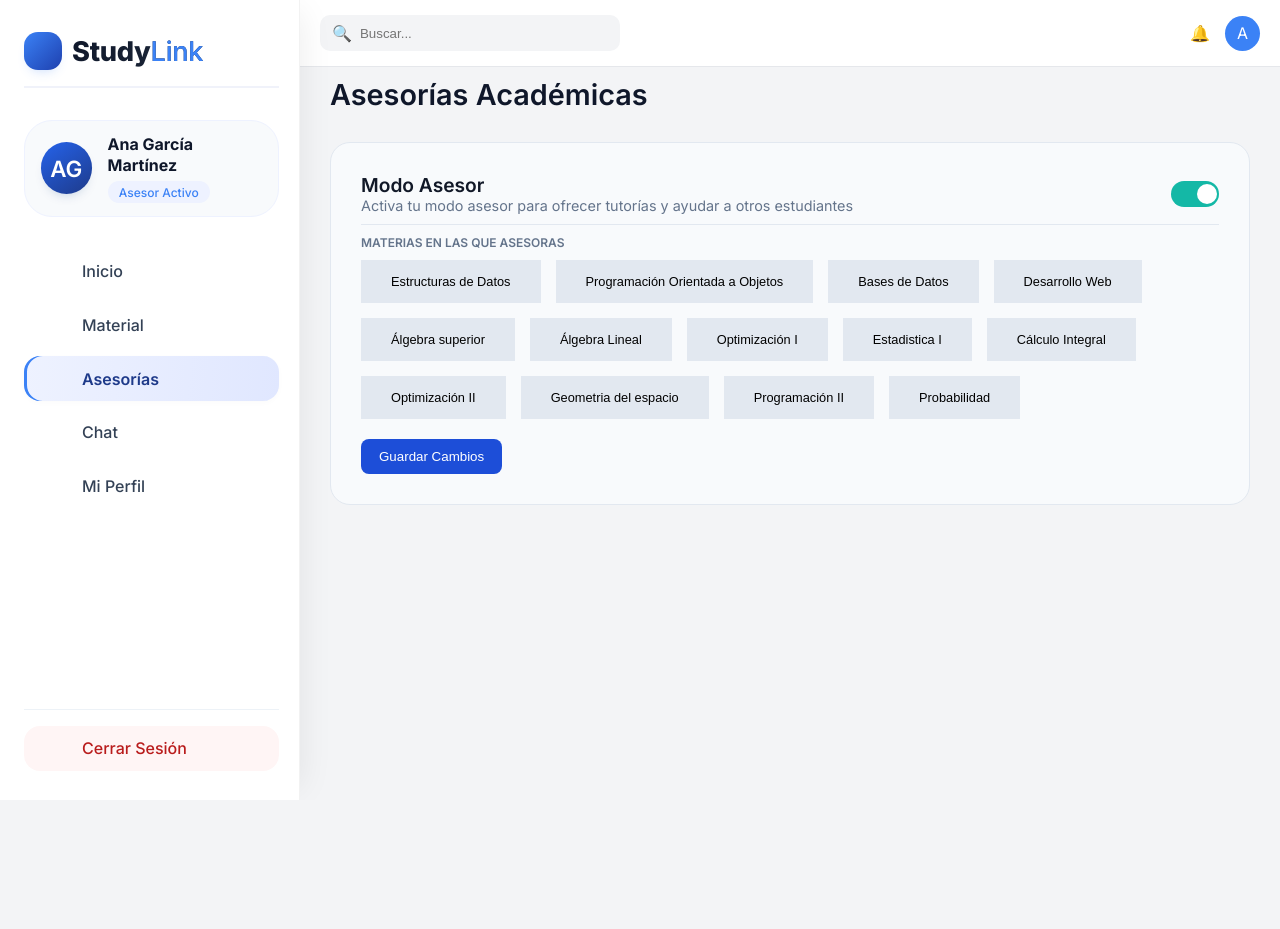
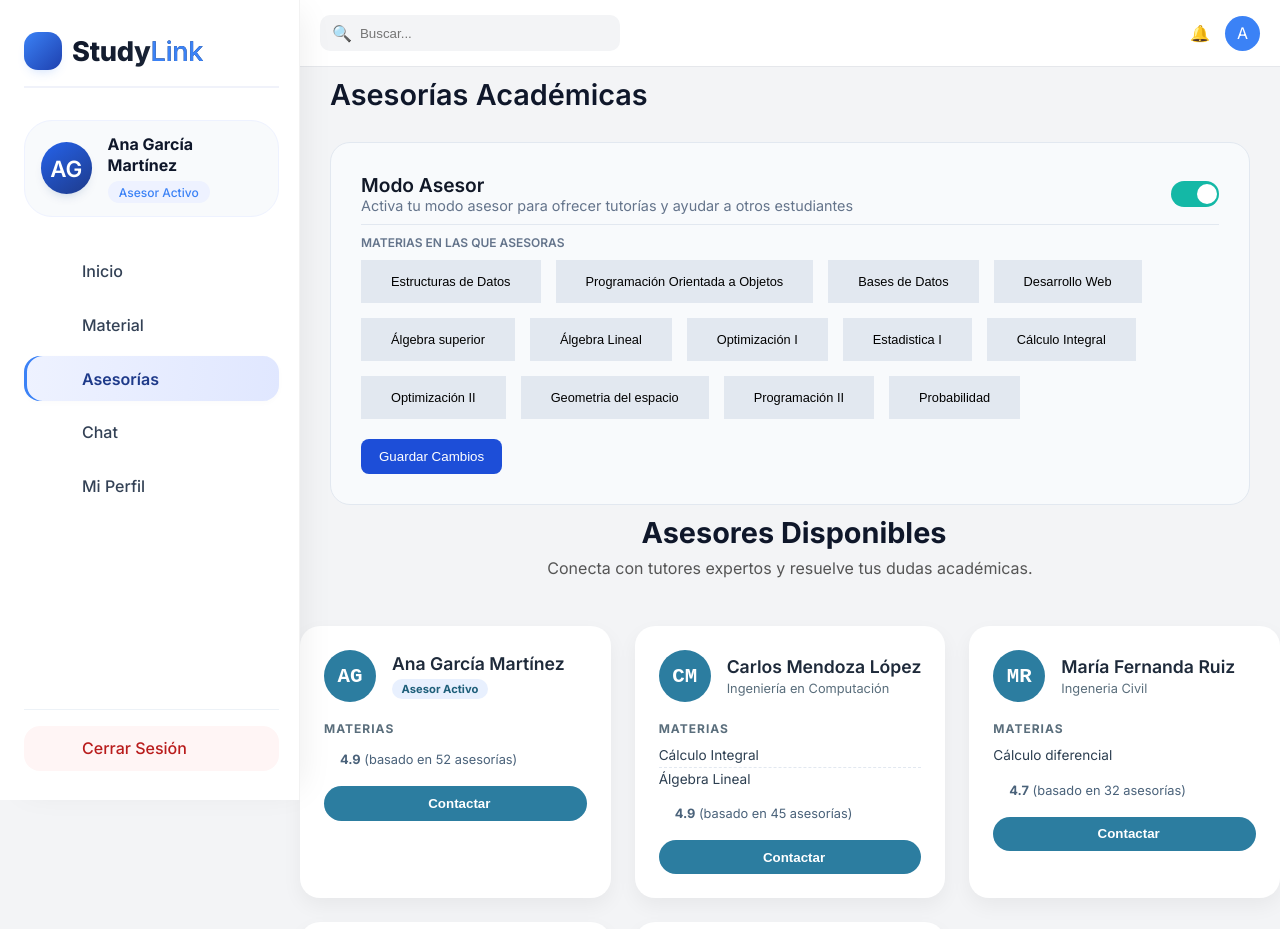
Before and after one commit to RecursosMAC/FrontEnd-Project, a Next.js app in the folder proyecto_studylink/: page /asesorias in a window 1280 px wide. Shown: the top 929 px of the page. Before the commit the page ends 800 px from the top, so only its background shows below. Built offline with nearby package versions, Linux system fonts and the light colour scheme.

Commit message:
creacion del modulo Tarjetas y creacion del modulo Estrellas y Notificaion con ayuda de IA

```diff
--- /dev/null
+++ b/proyecto_studylink/app/asesorias/Estrellas/Estrellas.module.css
@@ -0,0 +1,6 @@
+.estrellas {
+  display: inline-flex;
+  gap: 2px;
+  color: #f5b042;
+  font-size: 0.9rem;
+}
--- /dev/null
+++ b/proyecto_studylink/app/asesorias/Estrellas/Estrellas.tsx
@@ -0,0 +1,24 @@
+import styles from './Estrellas.module.css';
+
+interface EstrellasProps {
+  rating: number;
+}
+
+export const Estrellas = ({ rating }: EstrellasProps) => {
+  const fullStars = Math.floor(rating);
+  const hasHalf = rating - fullStars >= 0.3;
+  const stars = [];
+
+  for (let i = 0; i < fullStars; i++) {
+    stars.push(<i key={`star-${i}`} className="fas fa-star"></i>);
+  }
+  if (hasHalf) {
+    stars.push(<i key="star-half" className="fas fa-star-half-alt"></i>);
+  }
+  const emptyStars = 5 - fullStars - (hasHalf ? 1 : 0);
+  for (let i = 0; i < emptyStars; i++) {
+    stars.push(<i key={`empty-${i}`} className="far fa-star"></i>);
+  }
+
+  return <span className={styles.estrellas}>{stars}</span>;
+};
--- /dev/null
+++ b/proyecto_studylink/app/asesorias/Notificacion/Notificacion.module.css
@@ -0,0 +1,25 @@
+.notificacion {
+  position: fixed;
+  bottom: 20px;
+  left: 50%;
+  transform: translateX(-50%);
+  background: #2c7da0;
+  color: white;
+  padding: 0.8rem 1.5rem;
+  border-radius: 40px;
+  font-size: 0.9rem;
+  z-index: 1000;
+  box-shadow: 0 2px 8px rgba(0, 0, 0, 0.2);
+  animation: fadeInUp 0.3s ease;
+}
+
+@keyframes fadeInUp {
+  from {
+    opacity: 0;
+    transform: translateX(-50%) translateY(20px);
+  }
+  to {
+    opacity: 1;
+    transform: translateX(-50%) translateY(0);
+  }
+}
--- /dev/null
+++ b/proyecto_studylink/app/asesorias/Notificacion/Notificacion.tsx
@@ -0,0 +1,10 @@
+import styles from './Notificacion.module.css';
+
+interface NotificacionProps {
+  mensaje: string | null;
+}
+
+export const Notificacion = ({ mensaje }: NotificacionProps) => {
+  if (!mensaje) return null;
+  return <div className={styles.notificacion}>{mensaje}</div>;
+};
--- /dev/null
+++ b/proyecto_studylink/app/asesorias/Tarjetas/Tarjetas.module.css
@@ -0,0 +1,116 @@
+.tarjeta {
+  background: white;
+  border-radius: 20px;
+  box-shadow: 0 8px 20px rgba(0, 0, 0, 0.05);
+  padding: 1.5rem;
+  transition: transform 0.2s, box-shadow 0.2s;
+}
+
+.tarjeta:hover {
+  transform: translateY(-5px);
+  box-shadow: 0 12px 24px rgba(0, 0, 0, 0.1);
+}
+
+.header {
+  display: flex;
+  align-items: center;
+  gap: 1rem;
+  margin-bottom: 1.2rem;
+}
+
+.avatar {
+  width: 52px;
+  height: 52px;
+  background: #2c7da0;
+  color: white;
+  font-weight: bold;
+  font-size: 1.3rem;
+  display: flex;
+  align-items: center;
+  justify-content: center;
+  border-radius: 50%;
+  text-transform: uppercase;
+  font-family: monospace;
+}
+
+.info h4 {
+  margin: 0;
+  font-size: 1.1rem;
+  font-weight: 600;
+  color: #1e2a3a;
+}
+
+.info p {
+  margin: 0.2rem 0 0;
+  font-size: 0.8rem;
+  color: #5a6e7c;
+}
+
+.badge {
+  display: inline-block;
+  background: #e8f0fe;
+  color: #1e5f7a;
+  font-size: 0.7rem;
+  font-weight: bold;
+  padding: 0.2rem 0.6rem;
+  border-radius: 30px;
+  margin-top: 0.3rem;
+}
+
+.materiasSection {
+  margin: 1rem 0;
+}
+
+.materiasTitulo {
+  font-weight: 700;
+  font-size: 0.75rem;
+  letter-spacing: 1px;
+  color: #5a6e7c;
+  margin-bottom: 0.5rem;
+}
+
+.materiasLista {
+  list-style: none;
+  padding: 0;
+  margin: 0;
+}
+
+.materiasLista li {
+  font-size: 0.85rem;
+  color: #2c3e50;
+  padding: 0.2rem 0;
+  border-bottom: 1px dashed #e2e8f0;
+}
+
+.materiasLista li:last-child {
+  border-bottom: none;
+}
+
+.rating {
+  display: flex;
+  align-items: center;
+  gap: 0.5rem;
+  font-size: 0.8rem;
+  margin: 1rem 0 1.2rem;
+  color: #4a627a;
+}
+
+.contactarBtn {
+  width: 100%;
+  background: #2c7da0;
+  color: white;
+  border: none;
+  padding: 0.6rem;
+  border-radius: 40px;
+  cursor: pointer;
+  font-weight: 600;
+  display: flex;
+  align-items: center;
+  justify-content: center;
+  gap: 0.5rem;
+  transition: background 0.2s;
+}
+
+.contactarBtn:hover {
+  background: #1f5e7a;
+}
--- /dev/null
+++ b/proyecto_studylink/app/asesorias/Tarjetas/Tarjetas.tsx
@@ -0,0 +1,63 @@
+import { Estrellas } from '../Estrellas/Estrellas';
+import styles from './Tarjetas.module.css';
+
+interface TarjetasProps {
+  nombre: string;
+  carrera?: string;
+  materias: string[];
+  rating: number;
+  asesorias: number;
+  avatarInicial: string;
+  badge?: string;
+  onContactar: (nombre: string) => void;
+}
+
+export const Tarjetas = ({
+  nombre,
+  carrera,
+  materias,
+  rating,
+  asesorias,
+  avatarInicial,
+  badge,
+  onContactar,
+}: TarjetasProps) => {
+  return (
+    <div className={styles.tarjeta}>
+      <div className={styles.header}>
+        <div className={styles.avatar}>{avatarInicial}</div>
+        <div className={styles.info}>
+          <h4>{nombre}</h4>
+          {badge ? (
+            <span className={styles.badge}>{badge}</span>
+          ) : (
+            carrera && <p>{carrera}</p>
+          )}
+        </div>
+      </div>
+
+      <div className={styles.materiasSection}>
+        <div className={styles.materiasTitulo}>MATERIAS</div>
+        <ul className={styles.materiasLista}>
+          {materias.map((materia) => (
+            <li key={materia}>{materia}</li>
+          ))}
+        </ul>
+      </div>
+
+      <div className={styles.rating}>
+        <Estrellas rating={rating} />
+        <span>
+          <strong>{rating}</strong> (basado en {asesorias} asesorías)
+        </span>
+      </div>
+
+      <button
+        className={styles.contactarBtn}
+        onClick={() => onContactar(nombre)}
+      >
+        <i className="fas fa-comment-dots"></i> Contactar
+      </button>
+    </div>
+  );
+};
--- /dev/null
+++ b/proyecto_studylink/app/asesorias/asesoresdisponibles/asesoresdisponibles.module.css
@@ -0,0 +1,25 @@
+.header {
+  text-align: center;
+  margin-bottom: 2rem;
+}
+
+.tituloSeccion {
+  font-size: 1.8rem;
+  font-weight: bold;
+  display: inline-flex;
+  align-items: center;
+  gap: 0.5rem;
+  color: #0f172a;
+}
+
+.subtitulo {
+  color: #555;
+  margin-top: 0.5rem;
+}
+
+.gridAsesores {
+  display: grid;
+  grid-template-columns: repeat(auto-fill, minmax(280px, 1fr));
+  gap: 1.5rem;
+  padding: 1rem 0;
+}
--- /dev/null
+++ b/proyecto_studylink/app/asesorias/asesoresdisponibles/asesoresdisponibles.tsx
@@ -0,0 +1,101 @@
+"use client";
+import { useState } from 'react';
+import { Tarjetas } from '../Tarjetas/Tarjetas';
+import { Notificacion } from '../Notificacion/Notificacion';
+import styles from './asesoresdisponibles.module.css';
+
+// Datos de asesores (incluyendo el nuevo con badge)
+interface Asesor {
+  nombre: string;
+  carrera?: string;
+  materias: string[];
+  rating: number;
+  asesorias: number;
+  avatarInicial: string;
+  badge?: string;
+}
+
+const asesoresData: Asesor[] = [
+  {
+    nombre: "Ana García Martínez",
+    badge: "Asesor Activo",
+    materias: [],
+    rating: 4.9,
+    asesorias: 52,
+    avatarInicial: "AG",
+  },
+  {
+    nombre: "Carlos Mendoza López",
+    carrera: "Ingeniería en Computación",
+    materias: ["Cálculo Integral", "Álgebra Lineal"],
+    rating: 4.9,
+    asesorias: 45,
+    avatarInicial: "CM",
+  },
+  {
+    nombre: "María Fernanda Ruiz",
+    carrera: "Ingeneria Civil",
+    materias: ["Cálculo diferencial"],
+    rating: 4.7,
+    asesorias: 32,
+    avatarInicial: "MR",
+  },
+  {
+    nombre: "Laura Jiménez",
+    carrera: "Matemáticas Aplicadas y Computación",
+    materias: ["Desarrollo Web"],
+    rating: 4.8,
+    asesorias: 19,
+    avatarInicial: "LJ",
+  },
+  {
+    nombre: "Diego Ramírez",
+    carrera: "Actuaría",
+    materias: ["Probabilidad"],
+    rating: 4.5,
+    asesorias: 23,
+    avatarInicial: "DR",
+  },
+];
+
+export const AsesoresDisponibles = () => {
+  const [mensajeNotificacion, setMensajeNotificacion] = useState<string | null>(null);
+
+  const handleContactar = (nombre: string) => {
+    setMensajeNotificacion(`📬 Solicitud enviada a ${nombre}. Pronto recibirás respuesta.`);
+    setTimeout(() => setMensajeNotificacion(null), 3000);
+  };
+
+  return (
+    <>
+      <div className={styles.header}>
+        <div className={styles.tituloSeccion}>
+          <i className="fas fa-users" style={{ color: "#2c7da0" }}></i> Asesores Disponibles
+        </div>
+        <p className={styles.subtitulo}>
+          Conecta con tutores expertos y resuelve tus dudas académicas.
+        </p>
+      </div>
+
+      <div className={styles.gridAsesores}>
+        {asesoresData.map((asesor) => (
+          <Tarjetas
+            key={asesor.nombre}
+            nombre={asesor.nombre}
+            carrera={asesor.carrera}
+            materias={asesor.materias}
+            rating={asesor.rating}
+            asesorias={asesor.asesorias}
+            avatarInicial={asesor.avatarInicial}
+            badge={asesor.badge}
+            onContactar={handleContactar}
+          />
+        ))}
+      </div>
+
+      <Notificacion mensaje={mensajeNotificacion} />
+    </>
+  );
+};
+
+export default AsesoresDisponibles;
--- a/proyecto_studylink/app/asesorias/page.tsx
+++ b/proyecto_studylink/app/asesorias/page.tsx
@@ -1,6 +1,7 @@
 import Barra from "./Barra/barra";
 import Menu from "./Menu/Menu"
 import { ModoAsesor } from "./ModoAsesor/modoasesor"
+import {AsesoresDisponibles} from "./asesoresdisponibles/asesoresdisponibles"
 
 export default function HomePage() {
   return (
@@ -10,6 +11,7 @@ export default function HomePage() {
       <div style={{ flex: 1 }}>
         <Barra />
         <ModoAsesor />
+        <AsesoresDisponibles />
       </div>
     </div>
   );
```
